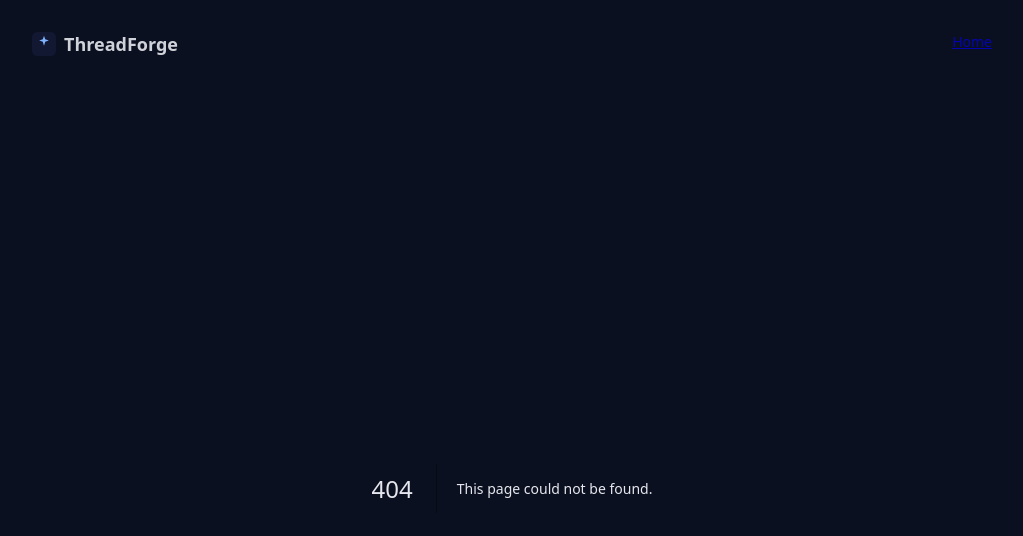
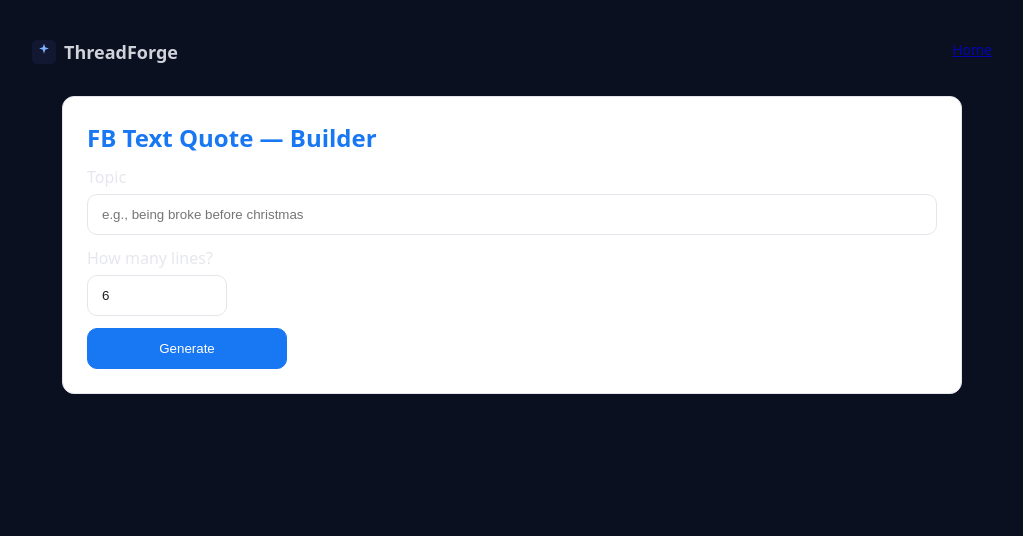
Before and after one commit to socialdetails/allowlist-gpt-site, a Next.js app: page /quote-builder in a window 1280 px wide. Before the commit this address had no page. Shown: the top 536 px of the page, without its empty margins (128-1151 px from the left). Built offline with nearby package versions, Linux system fonts and the light colour scheme.

Commit message:
Create page.tsx

```diff
--- /dev/null
+++ b/app/quote-builder/page.tsx
@@ -0,0 +1,126 @@
+'use client';
+import { useState } from 'react';
+
+export default function QuoteBuilder() {
+  const [topic, setTopic] = useState('');
+  const [num, setNum] = useState(6); // 5–7 recommended
+  const [loading, setLoading] = useState(false);
+  const [output, setOutput] = useState('');
+  const [copied, setCopied] = useState(false);
+
+  async function generate(e: React.FormEvent) {
+    e.preventDefault();
+    setLoading(true);
+    setOutput('');
+    const res = await fetch('/api/generate-quote', {
+      method: 'POST',
+      headers: { 'Content-Type': 'application/json' },
+      body: JSON.stringify({ topic, num })
+    });
+    const data = await res.json();
+    setLoading(false);
+    setOutput(data?.text || data?.error || '');
+  }
+
+  return (
+    <main style={{ maxWidth: 900, margin: '2rem auto' }}>
+      <div style={{
+        background: '#FFFFFF',
+        border: '1px solid #E4E6EB',
+        borderRadius: 12,
+        padding: '1.5rem'
+      }}>
+        <h2 style={{ margin: 0, marginBottom: 12, color: '#1877F2' }}>
+          FB Text Quote — Builder
+        </h2>
+
+        <form onSubmit={generate} style={{ display: 'grid', gap: 12 }}>
+          <label style={{ display: 'grid', gap: 6 }}>
+            <span>Topic</span>
+            <input
+              type="text"
+              value={topic}
+              onChange={e => setTopic(e.target.value)}
+              placeholder="e.g., being broke before christmas"
+              required
+              style={{
+                padding: '12px 14px',
+                borderRadius: 10,
+                border: '1px solid #E4E6EB',
+                background: '#FFF',
+                color: '#1C1E21'
+              }}
+            />
+          </label>
+
+          <label style={{ display: 'grid', gap: 6, width: 140 }}>
+            <span>How many lines?</span>
+            <input
+              type="number"
+              min={5}
+              max={7}
+              value={num}
+              onChange={e => setNum(parseInt(e.target.value || '6'))}
+              style={{
+                padding: '12px 14px',
+                borderRadius: 10,
+                border: '1px solid #E4E6EB',
+                background: '#FFF',
+                color: '#1C1E21'
+              }}
+            />
+          </label>
+
+          <button
+            type="submit"
+            disabled={loading}
+            style={{
+              padding: '12px 16px',
+              borderRadius: 10,
+              background: '#1877F2',
+              color: '#FFF',
+              border: '1px solid #1877F2',
+              cursor: 'pointer',
+              width: 200
+            }}
+          >
+            {loading ? 'Generating…' : 'Generate'}
+          </button>
+        </form>
+      </div>
+
+      {output && (
+        <div style={{
+          background: '#FFFFFF',
+          border: '1px solid #E4E6EB',
+          borderRadius: 12,
+          padding: '1.5rem',
+          marginTop: 16
+        }}>
+          <div style={{ display: 'flex', justifyContent: 'space-between', alignItems: 'center' }}>
+            <h3 style={{ margin: 0 }}>Result</h3>
+            <button
+              onClick={async () => {
+                await navigator.clipboard.writeText(output);
+                setCopied(true); setTimeout(()=>setCopied(false), 1500);
+              }}
+              style={{
+                padding: '8px 12px',
+                borderRadius: 10,
+                background: copied ? '#166FE5' : '#1877F2',
+                color: '#FFF',
+                border: '1px solid #1877F2',
+                cursor: 'pointer'
+              }}
+            >
+              {copied ? 'Copied!' : 'Copy'}
+            </button>
+          </div>
+          <pre style={{ whiteSpace: 'pre-wrap', lineHeight: 1.6, marginTop: 12, color: '#1C1E21' }}>
+{output}
+          </pre>
+        </div>
+      )}
+    </main>
+  );
+}
```
